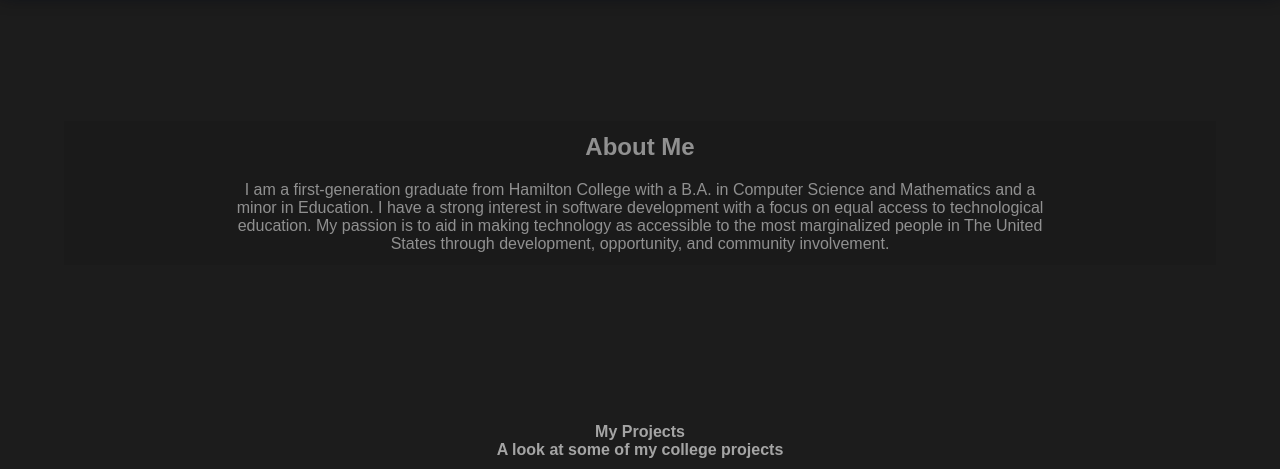
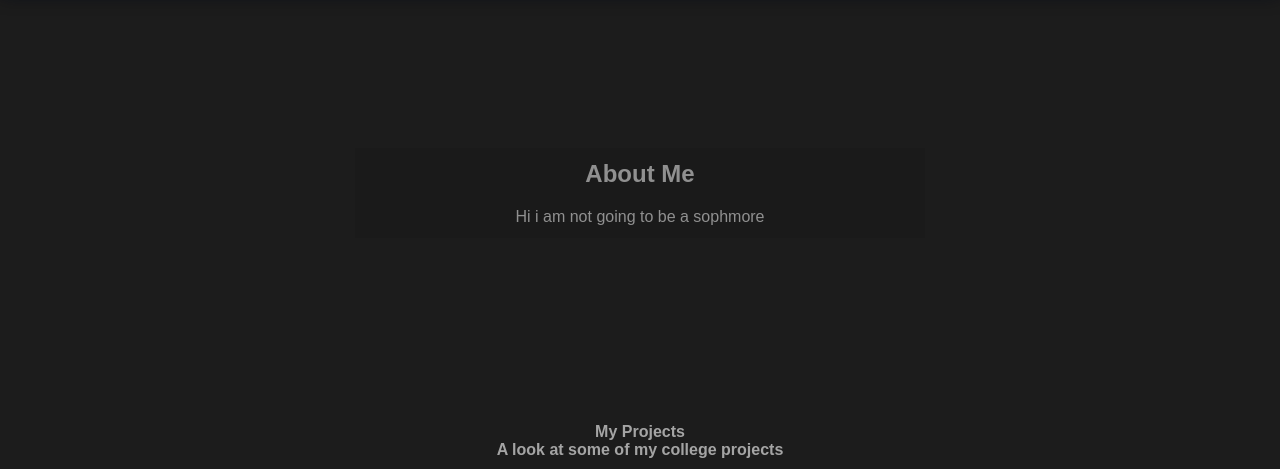
Before and after one commit to Zoila07/Zoila07.github.io, a plain HTML site: page index.html in a window 1280 px wide. Shown: the part 82-551 px from the top of the page. Drawn offline with Linux system fonts and the light colour scheme.

Commit message:
Update index.html

```diff
--- a/index.html
+++ b/index.html
@@ -43,13 +43,7 @@
             <!-- Change the <p> tag to your personal about me section. -->
             <h1>About Me</h1>
             <p>
-                I am a first-generation graduate from Hamilton College with a B.A.
-                in Computer Science and Mathematics and a minor in Education.
-                I have a strong interest in software development with a focus
-                on equal access to technological education. My passion is to
-                aid in making technology as accessible to the most marginalized
-                people in The United States through development, opportunity, and
-                community involvement.
+                Hi i am not going to be a sophmore
             </p>
           </div>
         </div>
```
